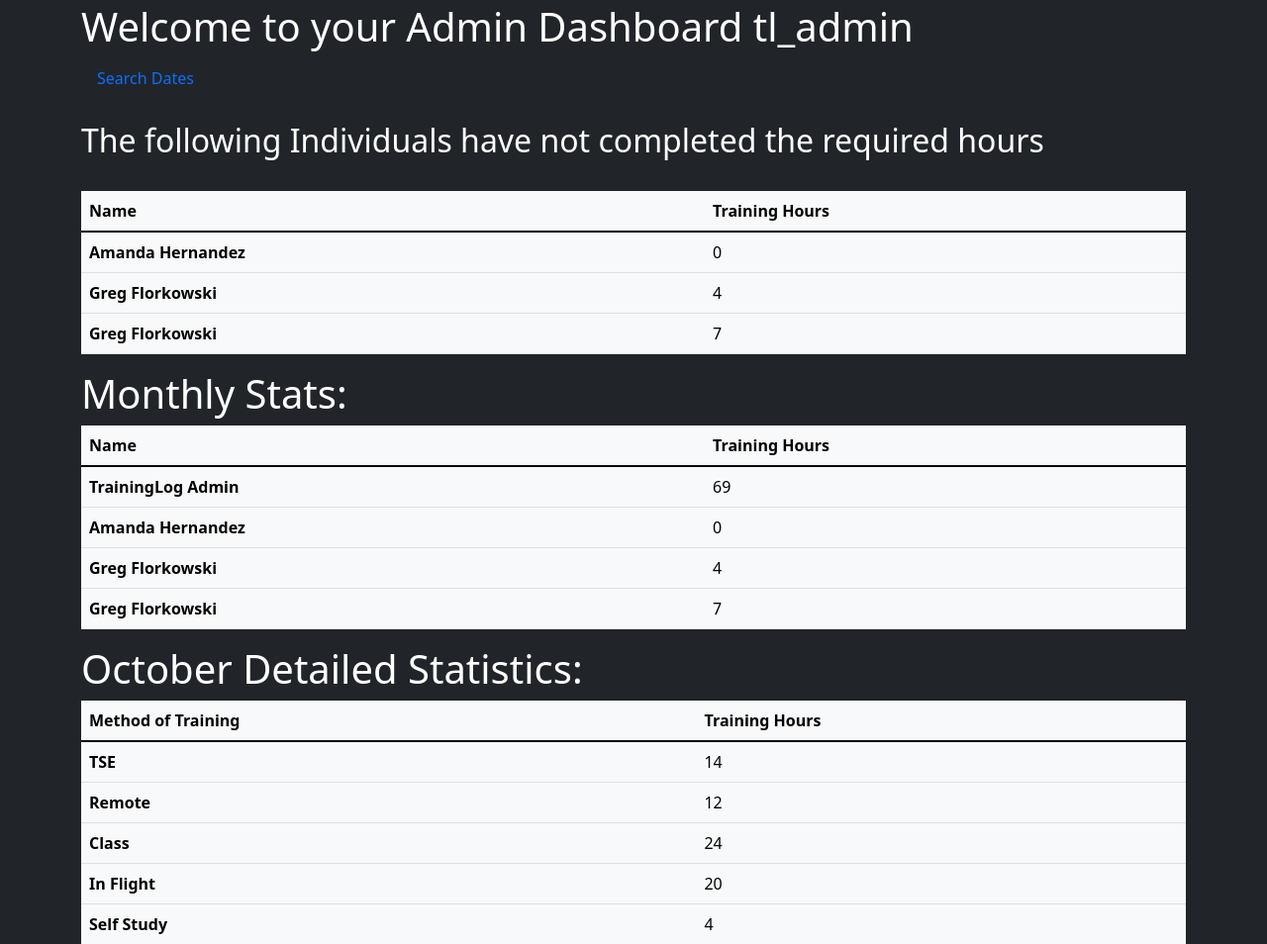
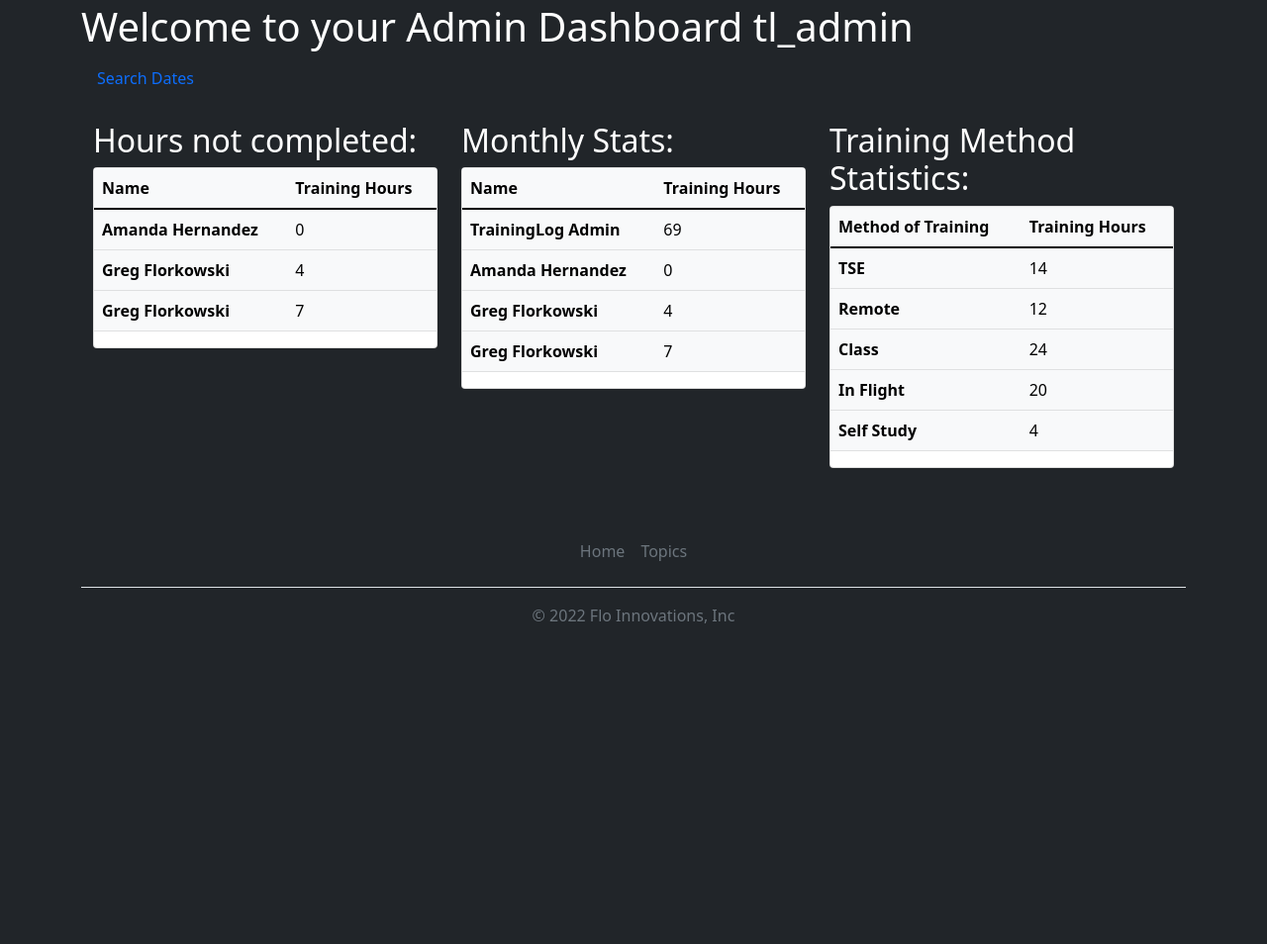
Before and after one commit to gflorkowski4/traininglogsbyflo, a Django app: page /users/admin_dashboard/ in a window 1280 px wide. Shown: the part 69-1023 px from the top of the page at 99% size. After the commit the page ends 699 px from the top, so only its background shows below. Run offline with Django 4.2, Linux system fonts and the light colour scheme; a user stored in the database is signed in; data comes from the database, SQL or seed files in the repository; some libraries are stand-ins or nearby versions.

Commit message:
new dashboard and admin dashboard

```diff
--- a/users/templates/registration/admin_dashboard.html
+++ b/users/templates/registration/admin_dashboard.html
@@ -5,8 +5,11 @@
 {% block content %}
 <a class="nav-link" href="{% url 'users:search_results' %}">Search Dates</a>
 </br>
-<h2>The following Individuals have not completed the required hours</h2>
-</br>
+<div class="container">
+  <div class="row">
+    <div class="col-md-4">
+      <h2>Hours not completed:</h2>
+      <div class="card mb-4">
         <table class="table table-light table-hover">
           <thead>
             <tr>
@@ -17,8 +20,7 @@
 
           <tbody>
             {% for user, hours in total_hours.items %}
-    {% if hours < 12 %}
-      <tr>
+            {% if hours < 12 %} <tr>
               <th scope="row">{{ user.first_name }} {{ user.last_name }}</th>
               <td>{{ hours }}</td>
               </tr>
@@ -26,8 +28,11 @@
               {% endfor %}
           </tbody>
         </table>
-
- <h1>Monthly Stats:</h1>
+      </div>
+    </div>
+    <div class="col-md-4">
+      <h2>Monthly Stats:</h2>
+      <div class="card mb-4">
         <table class="table table-light table-hover">
           <thead>
             <tr>
@@ -46,7 +51,11 @@
           </tbody>
         </table>
 
-<h1>{{ current_month }} Detailed Statistics:</h1>
+      </div>
+    </div>
+    <div class="col-md-4">
+      <h2>Training Method Statistics:</h2>
+      <div class="card mb-4">
         <table class="table table-light table-hover">
           <thead>
             <tr>
@@ -64,4 +73,9 @@
             </tr>
           </tbody>
         </table>
+
+      </div>
+    </div>
+  </div>
+</div>
 {% endblock content %}
```
Also changed, not shown: training_logs/templates/training_logs/index.html (+3 -4 lines), users/templates/registration/dashboard.html (+17 -3 lines). Lines whose indentation alone changed are shown as unchanged.
